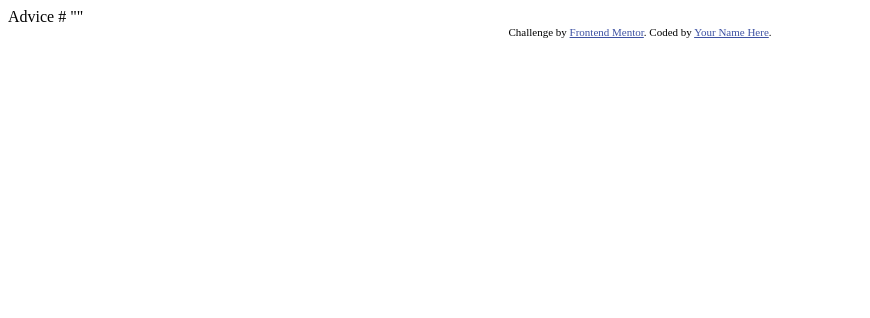
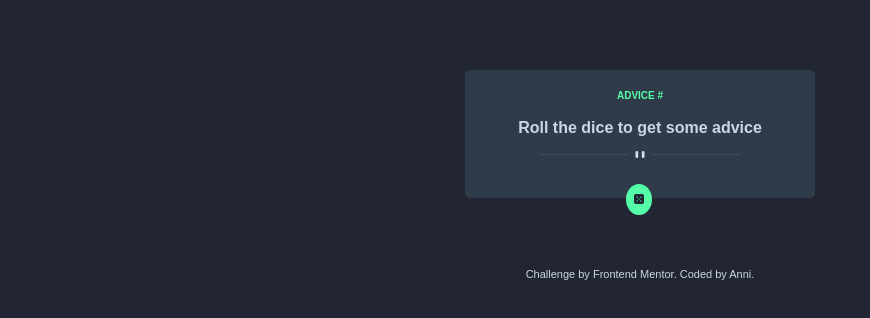
Before and after one commit to AnniK93/Advice-App, a plain HTML site: page index.html in a window 1280 px wide. Shown: the whole page, without its empty margins (0-870 px from the left). Drawn offline with Linux system fonts and the light colour scheme.

Commit message:
HTML & CSS design

```diff
--- a/index.html
+++ b/index.html
@@ -1,28 +1,113 @@
 <!DOCTYPE html>
 <html lang="en">
   <head>
-  <meta charset="UTF-8">
-  <meta name="viewport" content="width=device-width, initial-scale=1.0"> <!-- displays site properly based on user's device -->
+    <meta charset="UTF-8" />
+    <meta name="viewport" content="width=device-width, initial-scale=1.0" />
+    <!-- displays site properly based on user's device -->
 
-  <link rel="icon" type="image/png" sizes="32x32" href="./images/favicon-32x32.png">
+    <link
+      rel="icon"
+      type="image/png"
+      sizes="32x32"
+      href="./images/favicon-32x32.png"
+    />
 
     <title>Frontend Mentor | Advice generator app</title>
 
-  <!-- Feel free to remove these styles or customise in your own stylesheet 👍 -->
     <style>
-    .attribution { font-size: 11px; text-align: center; }
-    .attribution a { color: hsl(228, 45%, 44%); }
+      body {
+        background-color: #212632;
+        font-family: Arial, Helvetica, sans-serif;
+        text-align: center;
+      }
+
+      h3 {
+        color: #54fea8;
+        font-size: 10px;
+        text-transform: uppercase;
+        padding: 20px 0px 5px;
+      }
+      h2 {
+        color: #cad7e2;
+        font-size: 16px;
+      }
+      .container {
+        background-color: #303b49;
+        max-width: 350px;
+        display: block;
+        margin: 0 auto;
+        border-radius: 5px;
+        margin-top: 70px;
+        margin-bottom: 70px;
+      }
+      .text {
+        max-width: 85%;
+        display: block;
+        margin: 0 auto;
+      }
+      .divider {
+        width: 200px;
+        display: block;
+        margin: 0 auto;
+        padding-bottom: 40px;
+      }
+
+      .button {
+        position: relative;
+      }
+      button {
+        background-color: #54fea8;
+        border: none;
+        border-radius: 50%;
+        padding: 8px;
+        position: absolute;
+        bottom: -17px;
+        right: 163px;
+        transition: all 0.2s ease-in-out;
+      }
+
+      button:hover {
+        cursor: pointer;
+        box-shadow: 0 0 15px #52feaf;
+      }
+
+      .dice {
+        background-color: #54fea8;
+        width: 10px;
+      }
+
+      .attribution {
+        font-size: 11px;
+        text-align: center;
+        color: #cad7e2;
+      }
+      .attribution a {
+        color: #cad7e2;
+        text-decoration: none;
+      }
+      .attribution a:hover {
+        color: #54fea8;
+      }
     </style>
   </head>
   <body>
-
-  Advice #<!-- Advice ID goes here -->
-
-  "<!-- Advice text goes here -->"
+    <div class="container">
+      <div class="text">
+        <h3>Advice #<!-- Advice ID goes here --></h3>
+        <h2>Roll the dice to get some advice</h2>
+      </div>
+      <img src="images/pattern-divider-desktop.svg" class="divider" />
+      <div class="button">
+        <button><img src="images/icon-dice.svg" class="dice" /></button>
+      </div>
+    </div>
 
     <div class="attribution">
-    Challenge by <a href="https://www.frontendmentor.io?ref=challenge" target="_blank">Frontend Mentor</a>.
-    Coded by <a href="#">Your Name Here</a>.
+      Challenge by
+      <a href="https://www.frontendmentor.io?ref=challenge" target="_blank"
+        >Frontend Mentor</a
+      >. Coded by
+      <a href="https://quirky-bhaskara-5fb46c.netlify.app/index.html">Anni</a>.
     </div>
   </body>
 </html>
```
Also changed, not shown: 1 other file. Lines whose indentation alone changed are shown as unchanged.
